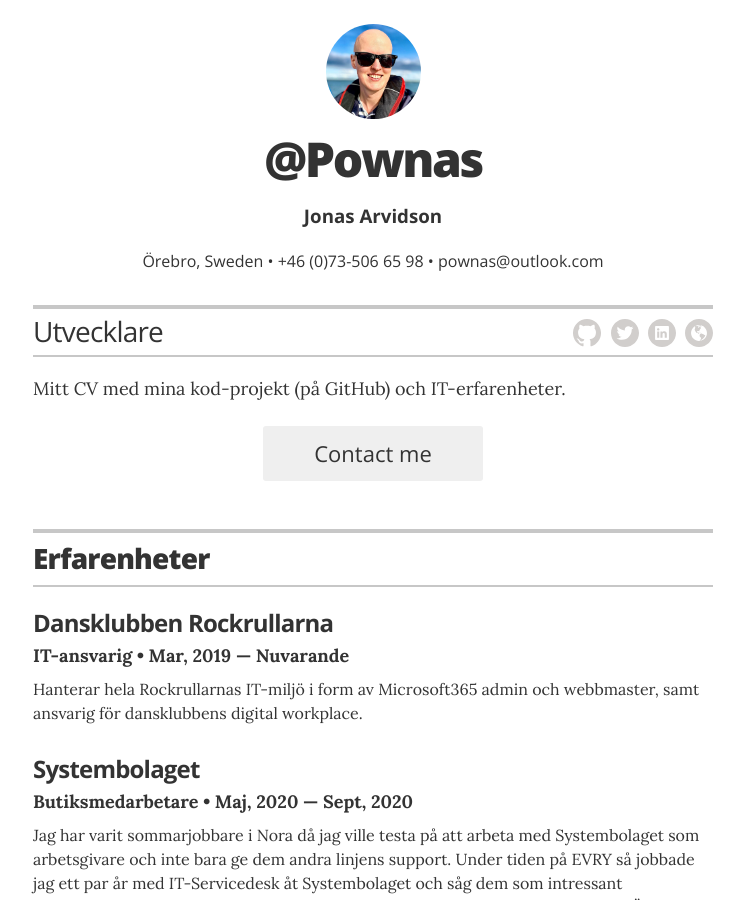
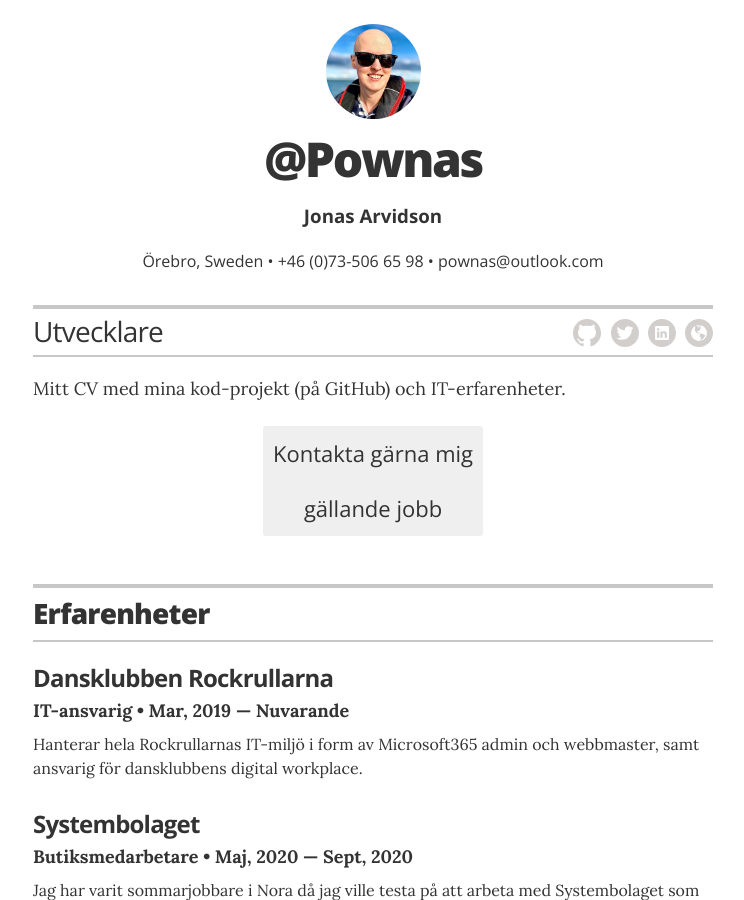
Before and after one commit to pownas/CV, a Jekyll site: the page built from index.html, in a window 1280 px wide and 900 px high. Shown: the whole window, without its empty margins (267-1011 px from the left). Built offline with Jekyll 4.4.1, drawn with Linux system fonts in a browser that asks for light colours.

Commit message:
Update resume.html

```diff
--- a/_layouts/resume.html
+++ b/_layouts/resume.html
@@ -41,9 +41,9 @@
 
         <div>
           {% if site.resume_looking_for_work == 'yes' %}
-          <a href="mailto:{{ site.resume_contact_email }}" class="contact-button no-print" itemprop="email">Contact me</a>
+          <a href="mailto:{{ site.resume_contact_email }}" class="contact-button no-print" itemprop="email">Kontakta gärna mig gällande jobb</a>
           {% elsif site.resume_looking_for_work == 'no' %}
-          <a class="contact-button not-looking no-print">I'm not looking for work,<br /> right now.</a>
+          <a class="contact-button not-looking no-print">Just nu,<br /> söker jag inte jobb.</a>
           {% else %}
           {% endif %}
         </div>
```
